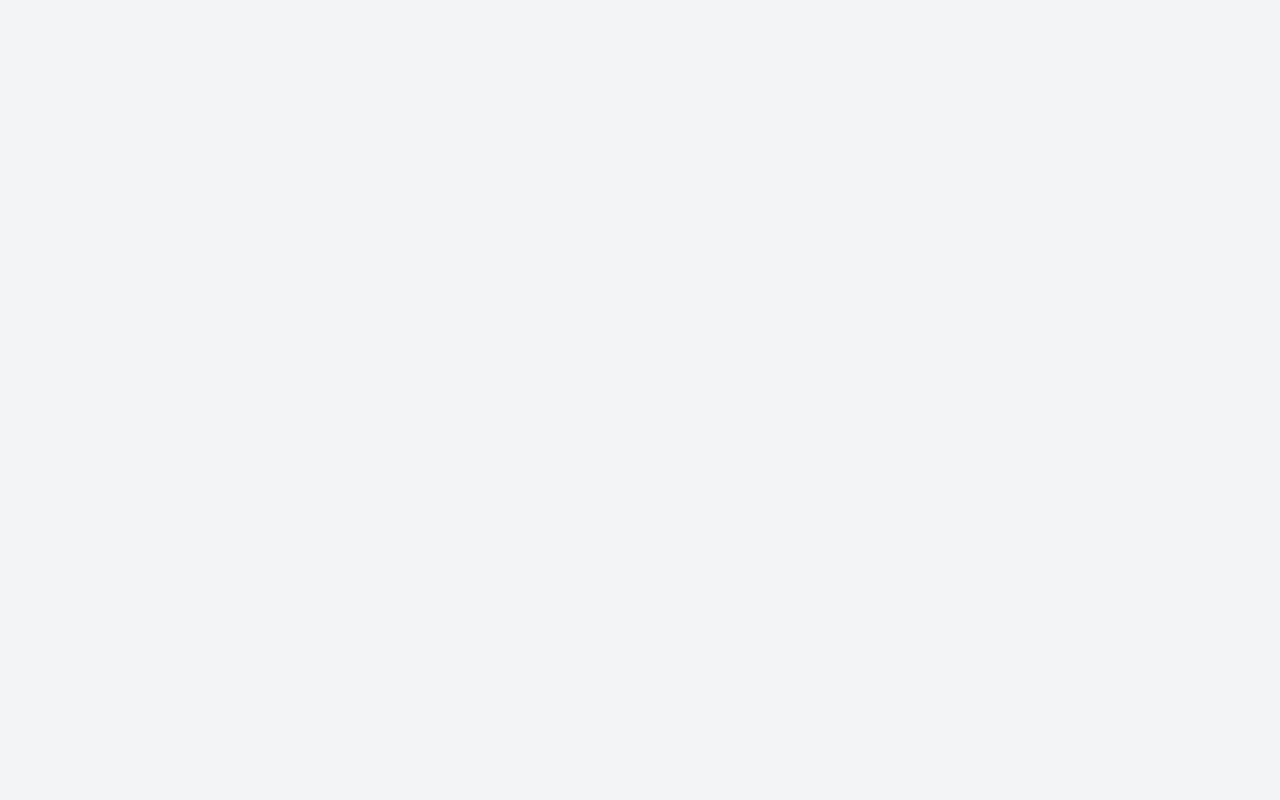
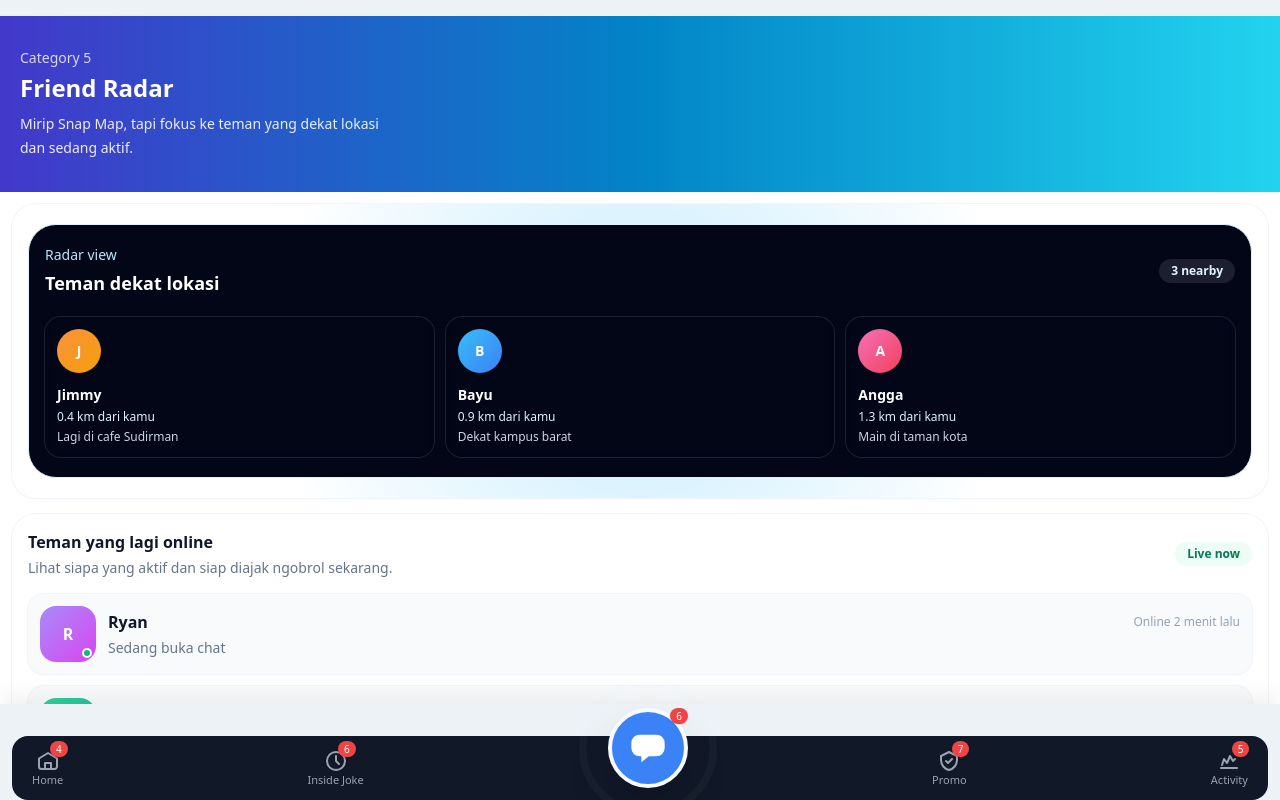
Before and after one commit to jimmytobing/JimCapasitor, a React (Vite) app: page /friend-radar in a window 1280 px wide. Before the commit this address had no page. Built offline with nearby package versions, Linux system fonts and the light colour scheme.

Commit message:
[Fitur] Friend Radar

```diff
--- a/src/app/router.jsx
+++ b/src/app/router.jsx
@@ -5,6 +5,7 @@ import DailyPage from '../features/daily/DailyPage.jsx'
 import TodayFriendsPage from '../features/today-friends/TodayFriendsPage.jsx'
 import CircleSquadPage from '../features/circle-squad/CircleSquadPage.jsx'
 import MiniChallengePage from '../features/mini-challenge/MiniChallengePage.jsx'
+import FriendRadarPage from '../features/friend-radar/FriendRadarPage.jsx'
 import PromoPage from '../features/promo/PromoPage.jsx'
 import ActivityPage from '../features/activity/ActivityPage.jsx'
 import ChatPage from '../features/chat/ChatPage.jsx'
@@ -23,6 +24,7 @@ export default function AppRoutes({ showToast }) {
       <Route path="/today-friends" element={<TodayFriendsPage showToast={showToast} />} />
       <Route path="/circle-squad" element={<CircleSquadPage showToast={showToast} />} />
       <Route path="/mini-challenge" element={<MiniChallengePage showToast={showToast} />} />
+      <Route path="/friend-radar" element={<FriendRadarPage showToast={showToast} />} />
       <Route path="/promo" element={<PromoPage />} />
       <Route path="/activity" element={<ActivityPage />} />
       <Route path="/chat" element={<ChatPage />} />
--- /dev/null
+++ b/src/features/friend-radar/FriendRadarPage.jsx
@@ -0,0 +1,149 @@
+import BottomStickyNav from '../../shared/components/BottomStickyNav.jsx'
+
+const nearbyFriends = [
+  {
+    name: 'Jimmy',
+    place: '0.4 km dari kamu',
+    area: 'Lagi di cafe Sudirman',
+    avatar: 'J',
+    tone: 'from-orange-400 to-amber-500',
+  },
+  {
+    name: 'Bayu',
+    place: '0.9 km dari kamu',
+    area: 'Dekat kampus barat',
+    avatar: 'B',
+    tone: 'from-sky-400 to-blue-500',
+  },
+  {
+    name: 'Angga',
+    place: '1.3 km dari kamu',
+    area: 'Main di taman kota',
+    avatar: 'A',
+    tone: 'from-pink-400 to-rose-500',
+  },
+]
+
+const onlineFriends = [
+  {
+    name: 'Ryan',
+    activity: 'Online 2 menit lalu',
+    status: 'Sedang buka chat',
+    avatar: 'R',
+    tone: 'from-violet-400 to-fuchsia-500',
+  },
+  {
+    name: 'Vina',
+    activity: 'Online sekarang',
+    status: 'Baru update story',
+    avatar: 'V',
+    tone: 'from-emerald-400 to-teal-500',
+  },
+  {
+    name: 'Gracia',
+    activity: 'Online 5 menit lalu',
+    status: 'Lagi cek circle',
+    avatar: 'G',
+    tone: 'from-cyan-400 to-blue-500',
+  },
+]
+
+export default function FriendRadarPage({ showToast }) {
+  const notify = typeof showToast === 'function' ? showToast : () => {}
+
+  return (
+    <div className="h-screen overflow-y-auto bg-[#edf2f7] hide-scrollbar">
+      <div className="min-h-screen pb-28 pt-[calc(1rem+env(safe-area-inset-top))]">
+        <section className="bg-white shadow-none">
+          <div className="bg-gradient-to-r from-indigo-700 via-sky-600 to-cyan-400 px-5 py-8 text-white">
+            <p className="text-sm font-medium text-white/80">Category 5</p>
+            <h1 className="mt-1 text-2xl font-semibold">Friend Radar</h1>
+            <p className="mt-2 max-w-[24rem] text-sm leading-6 text-white/90">
+              Mirip Snap Map, tapi fokus ke teman yang dekat lokasi dan sedang aktif.
+            </p>
+          </div>
+
+          <div className="space-y-4 p-3">
+            <div className="overflow-hidden rounded-3xl bg-white shadow-sm ring-1 ring-slate-100">
+              <div className="bg-[radial-gradient(circle_at_center,_rgba(56,189,248,0.28),_transparent_58%)] px-4 py-5">
+                <div className="rounded-[28px] border border-sky-100 bg-slate-950 px-4 py-5 text-white">
+                  <div className="flex items-center justify-between">
+                    <div>
+                      <p className="text-sm font-medium text-sky-200">Radar view</p>
+                      <h2 className="mt-1 text-lg font-semibold">Teman dekat lokasi</h2>
+                    </div>
+                    <span className="rounded-full bg-white/10 px-3 py-1 text-xs font-semibold text-sky-100">
+                      3 nearby
+                    </span>
+                  </div>
+
+                  <div className="mt-5 grid grid-cols-3 gap-3">
+                    {nearbyFriends.map((friend) => (
+                      <button
+                        key={friend.name}
+                        className="rounded-2xl bg-white/8 p-3 text-left backdrop-blur-sm ring-1 ring-white/10 transition hover:bg-white/12"
+                        onClick={() => notify(`${friend.name} ${friend.place}`)}
+                      >
+                        <div
+                          className={`flex h-11 w-11 items-center justify-center rounded-full bg-gradient-to-br ${friend.tone} text-sm font-semibold text-white`}
+                        >
+                          {friend.avatar}
+                        </div>
+                        <p className="mt-3 text-sm font-semibold text-white">{friend.name}</p>
+                        <p className="mt-1 text-xs text-sky-100">{friend.place}</p>
+                        <p className="mt-1 text-xs text-slate-300">{friend.area}</p>
+                      </button>
+                    ))}
+                  </div>
+                </div>
+              </div>
+            </div>
+
+            <div className="rounded-3xl bg-white p-4 shadow-sm ring-1 ring-slate-100">
+              <div className="flex items-center justify-between gap-3">
+                <div>
+                  <h2 className="text-base font-semibold text-slate-900">Teman yang lagi online</h2>
+                  <p className="mt-1 text-sm text-slate-500">
+                    Lihat siapa yang aktif dan siap diajak ngobrol sekarang.
+                  </p>
+                </div>
+                <span className="rounded-full bg-emerald-50 px-3 py-1 text-xs font-semibold text-emerald-700">
+                  Live now
+                </span>
+              </div>
+
+              <div className="mt-4 space-y-3">
+                {onlineFriends.map((friend) => (
+                  <button
+                    key={friend.name}
+                    className="flex w-full items-center gap-3 rounded-2xl bg-slate-50 p-3 text-left shadow-sm ring-1 ring-slate-100 transition hover:bg-slate-100"
+                    onClick={() => notify(`${friend.name} ${friend.activity}`)}
+                  >
+                    <div
+                      className={`relative flex h-14 w-14 shrink-0 items-center justify-center rounded-2xl bg-gradient-to-br ${friend.tone} text-base font-semibold text-white shadow-sm`}
+                    >
+                      {friend.avatar}
+                      <span className="absolute bottom-1 right-1 h-2.5 w-2.5 rounded-full border-2 border-white bg-emerald-500" />
+                    </div>
+                    <div className="min-w-0 flex-1">
+                      <div className="flex items-center justify-between gap-3">
+                        <p className="truncate text-base font-semibold text-slate-900">
+                          {friend.name}
+                        </p>
+                        <span className="text-xs font-medium text-slate-400">
+                          {friend.activity}
+                        </span>
+                      </div>
+                      <p className="mt-1 text-sm leading-5 text-slate-500">{friend.status}</p>
+                    </div>
+                  </button>
+                ))}
+              </div>
+            </div>
+          </div>
+        </section>
+      </div>
+      <BottomStickyNav />
+    </div>
+  )
+}
--- a/src/features/home/Home.jsx
+++ b/src/features/home/Home.jsx
@@ -115,10 +115,10 @@ export default function Home({ showToast }) {
               </button>
               <button
                 className={`flex h-20 w-full flex-col items-center justify-center rounded-2xl bg-white p-1 text-purple-500 shadow hover:shadow-md ${glowButtonClass}`}
-                onClick={() => notify('Flight tapped')}
+                onClick={() => navigate('/friend-radar')}
               >
-                <span className="text-xl">✈️</span>
-                <p className="mt-1 text-sm">Flight</p>
+                <span className="text-xl">📍</span>
+                <p className="mt-1 text-center text-[11px] leading-tight">Friend Radar</p>
               </button>
               <button
                 className={`flex h-20 w-full flex-col items-center justify-center rounded-2xl bg-white p-1 text-blue-500 shadow hover:shadow-md ${glowButtonClass}`}
```
